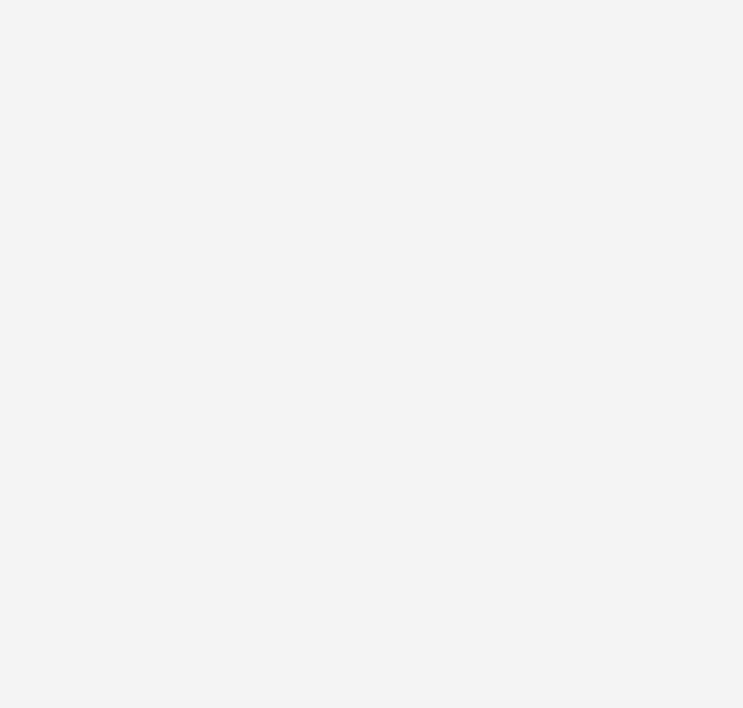
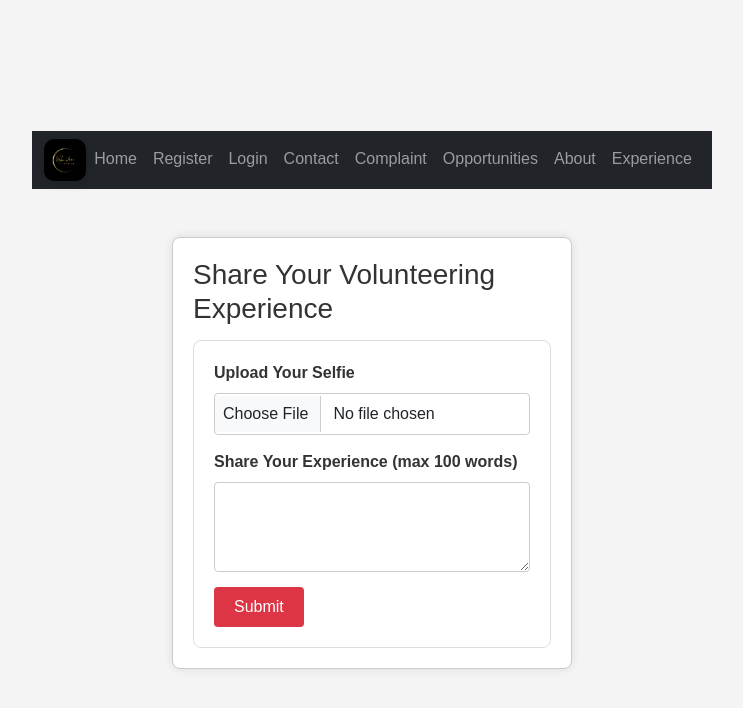
Before and after one commit to KrushiSirimalle/Vo-Fi, a React (Create React App) app in the folder vo-fi/: page /Experience in a window 1280 px wide. Before the commit this address had no page. Shown: the top 708 px of the page, without its empty margins (268-1011 px from the left). Built offline with nearby package versions, Linux system fonts and the light colour scheme.

Commit message:
commit 1

```diff
--- a/vo-fi/src/App.js
+++ b/vo-fi/src/App.js
@@ -1,23 +1,26 @@
 import React from 'react';
-import { BrowserRouter as Router, Routes, Route, Link } from 'react-router-dom';
+import { BrowserRouter as Router, Routes, Route} from 'react-router-dom';
 import Home from './components/Home';
 import Login from './components/Login';
 import Contact from './components/Contact';
 import Complaint from './components/Complaint';
 import Opportunities from './components/Opportunities';
 import About from './components/About';
-import Register from './components/Register'
+import Register from './components/Register';
+import Experience from './components/Experience';
+
 const App = () => {
   return (
     <Router>
         <Routes>
-          <Route path="/Home" element={<Home />} />
+          <Route path="/" element={<Home />} />
           <Route path="/Login" element={<Login />} />
           <Route path="/Contact" element={<Contact />} />
           <Route path="/About" element={<About />} />
           <Route path="/Complaint" element={<Complaint />} />
           <Route path="/Opportunities" element={<Opportunities />} />
           <Route path="/Register" element={<Register />} />
+          <Route path="/Experience" element={<Experience />} />
 
         </Routes>
 
--- a/vo-fi/src/components/About.css
+++ b/vo-fi/src/components/About.css
@@ -4,7 +4,7 @@
 
   h2 {
     font-size: 28px;
-    margin-bottom: 20px;
+    margin-bottom: 10px;
   }
 
   h4 {
--- /dev/null
+++ b/vo-fi/src/components/Contact.css
@@ -0,0 +1,25 @@
+/* Contact.css */
+
+.container {
+    max-width: 600px;
+    margin: auto;
+  }
+
+  .form-label {
+    font-weight: bold;
+  }
+
+  .form-control {
+    width: 100%;
+    padding: 8px;
+    margin-bottom: 15px;
+  }
+
+  .btn-primary {
+    background-color: #007bff;
+    color: #fff;
+  }
+
+  .btn-primary:hover {
+    background-color: #0056b3;
+  }
--- a/vo-fi/src/components/Contact.js
+++ b/vo-fi/src/components/Contact.js
@@ -0,0 +1,47 @@
+// Contact.js
+import React from 'react';
+import './Contact.css';
+import NavBar from './NavBar';
+
+const Contact = () => {
+  return (
+    <>
+    <NavBar/>
+    <div className="container mt-5">
+      <h2>Contact Us</h2>
+      <p>
+        Feel free to reach out to us with any questions or feedback.
+      </p>
+
+      <form>
+        <div className="mb-3">
+          <label htmlFor="name" className="form-label">
+            Your Name
+          </label>
+          <input type="text" className="form-control" id="name" />
+        </div>
+
+        <div className="mb-3">
+          <label htmlFor="email" className="form-label">
+            Your Email
+          </label>
+          <input type="email" className="form-control" id="email" />
+        </div>
+
+        <div className="mb-3">
+          <label htmlFor="message" className="form-label">
+            Message
+          </label>
+          <textarea className="form-control" id="message" rows="4"></textarea>
+        </div>
+
+        <button type="submit" className="btn btn-primary">
+          Submit
+        </button>
+      </form>
+    </div>
+    </>
+  );
+};
+
+export default Contact;
--- /dev/null
+++ b/vo-fi/src/components/Experience.js
@@ -0,0 +1,63 @@
+// Experience.js
+import React, { useState } from 'react';
+import { Form, Button, Card } from 'react-bootstrap';
+import NavBar from './NavBar';
+
+const Experience = () => {
+  const [image, setImage] = useState(null);
+  const [experience, setExperience] = useState('');
+
+  const handleImageChange = (e) => {
+    const file = e.target.files[0];
+    if (file) {
+      const reader = new FileReader();
+      reader.onloadend = () => {
+        setImage(reader.result);
+      };
+      reader.readAsDataURL(file);
+    }
+  };
+
+  const handleSubmit = () => {
+    // Handle the submission logic here
+    console.log('Submitted:', { image, experience });
+  };
+
+  return (
+    <>
+    <NavBar/>
+    <div className="container mt-5">
+      <h2>Share Your Volunteering Experience</h2>
+
+      <Form>
+        <Form.Group controlId="imageUpload">
+          <Form.Label>Upload Your Selfie</Form.Label>
+          <Form.Control type="file" accept="image/*" onChange={handleImageChange} />
+          {image && (
+            <Card className="mt-3">
+              <Card.Img variant="top" src={image} alt="Uploaded Selfie" />
+            </Card>
+          )}
+        </Form.Group>
+
+        <Form.Group controlId="experienceTextarea">
+          <Form.Label>Share Your Experience (max 100 words)</Form.Label>
+          <Form.Control
+            as="textarea"
+            rows={3}
+            maxLength={100}
+            value={experience}
+            onChange={(e) => setExperience(e.target.value)}
+          />
+        </Form.Group>
+
+        <Button variant="success" onClick={handleSubmit}>
+          Submit
+        </Button>
+      </Form>
+    </div>
+    </>
+  );
+};
+
+export default Experience;
--- a/vo-fi/src/components/Login.js
+++ b/vo-fi/src/components/Login.js
@@ -1,5 +1,6 @@
 import React, { useState } from 'react';
 import './Login.css';
+import NavBar from './NavBar';
 
 const Login = () => {
   const [username, setUsername] = useState('');
@@ -27,6 +28,8 @@ const Login = () => {
   };
 
   return (
+    <>
+    <NavBar/>
     <form onSubmit={handleSubmit}>
       <div className="mb-3">
         <label htmlFor="username">Username</label>
@@ -57,6 +60,7 @@ const Login = () => {
       </div>
       <button type="submit" class="btn btn-primary">Login</button>
     </form>
+    </>
   );
 };
 
--- a/vo-fi/src/components/NavBar.js
+++ b/vo-fi/src/components/NavBar.js
@@ -8,7 +8,7 @@ const NavBar=()=> {
             <Link to="/" class="nav-brand"><img src="./images/VF.png" alt="Website Logo" style={{height:'42px', weight:'42px'}}></img></Link>
       </li>
           <li class="nav-item">
-            <Link to="/Home" class="nav-link">Home</Link>
+            <Link to="/" class="nav-link">Home</Link>
           </li>
           <li class="nav-item">
             <Link to="/Register" class="nav-link">Register</Link>
@@ -28,6 +28,9 @@ const NavBar=()=> {
           <li class="nav-item">
             <Link to="/About" class="nav-link">About</Link>
           </li>
+          <li class="nav-item">
+          <Link to="/Experience" class="nav-link">Experience</Link>
+          </li>
 
         </ul>
     </div>
--- a/vo-fi/src/components/Opportunities.js
+++ b/vo-fi/src/components/Opportunities.js
@@ -1,5 +1,6 @@
 import React, { useState } from 'react';
 import './Opportunities.css';
+import NavBar from './NavBar';
 
 const OpportunityPage = () => {
   const [area, setArea] = useState({
@@ -22,6 +23,8 @@ const OpportunityPage = () => {
   };
 
   return (
+    <>
+    <NavBar/>
     <div>
       <h2>Opportunity Page</h2>
       <div>
@@ -81,6 +84,7 @@ const OpportunityPage = () => {
         />
       </div>
     </div>
+    </>
   );
 };
 
--- a/vo-fi/src/components/Register.css
+++ b/vo-fi/src/components/Register.css
@@ -6,6 +6,7 @@
     padding: 0;
     box-sizing: border-box;
   }
+
 
   /* Body styles (optional)
   body {
--- a/vo-fi/src/components/Register.js
+++ b/vo-fi/src/components/Register.js
@@ -1,5 +1,7 @@
 import React, { useState } from 'react';
 import './Register.css';
+import NavBar from './NavBar';
+
 
 const Register = () => {
   const [formData, setFormData] = useState({
@@ -24,6 +26,8 @@ const Register = () => {
   };
 
   return (
+    <>
+    <NavBar/>
     <form onSubmit={handleSubmit}>
       <div>
         <label htmlFor="firstName">First Name</label>
@@ -97,6 +101,7 @@ const Register = () => {
       </div>
       <button type="submit">Register</button>
     </form>
+    </>
   );
 };
 
```
Also changed, not shown: 1 other file (tests, documents, lock files or other folders).
